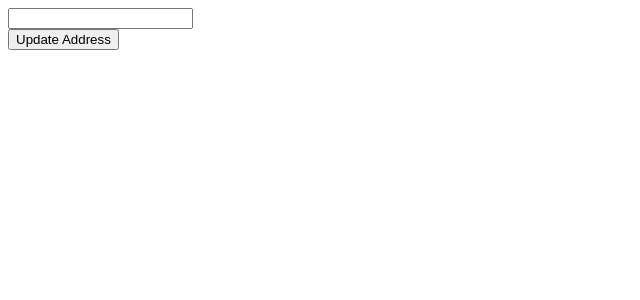
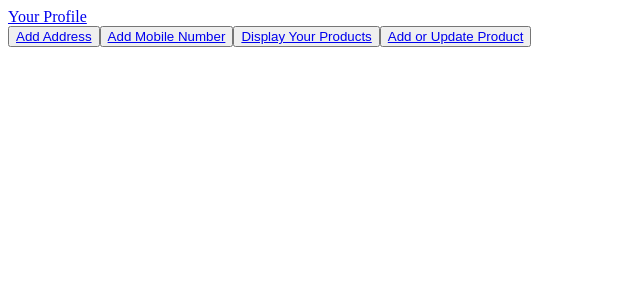
Before and after one commit to Sejal598/Angular-Gladiator, an Angular app: page /retailerprofile in a window 1280 px wide. Before the commit this address led to /. Shown: the top 300 px of the page, without its empty margins (0-640 px from the left). Built offline with nearby package versions, Linux system fonts and the light colour scheme.

Commit message:
retailerprofile done

```diff
--- a/src/app/app-routing.module.ts
+++ b/src/app/app-routing.module.ts
@@ -14,6 +14,11 @@ import { WishListComponent } from './wish-list/wish-list.component';
 import { AddupdateaddressComponent } from './addupdateaddress/addupdateaddress.component';
 import { UpdateMobileComponent } from './update-mobile/update-mobile.component';
 import { ChangepasswordComponent } from './changepassword/changepassword.component';
+import { RetailerprofileComponent } from './retailerprofile/retailerprofile.component';
+import { AddretaileraddressComponent, RetailerAddress } from './addretaileraddress/addretaileraddress.component';
+import { UpdateretailermobileComponent } from './updateretailermobile/updateretailermobile.component';
+import { ProductretailerComponent } from './productretailer/productretailer.component';
+import { RetailerprofilecontainerComponent } from './retailerprofilecontainer/retailerprofilecontainer.component';
 
 const routes: Routes = [{ path: 'dashboard', component: DashboardComponent },
 { path: 'login', component: LoginComponent },
@@ -27,7 +32,13 @@ const routes: Routes = [{ path: 'dashboard', component: DashboardComponent },
 { path: 'wishlist', component: WishListComponent },
 { path: 'addaddress', component: AddupdateaddressComponent },
 { path: 'addmobile', component: UpdateMobileComponent },
-{ path: 'changepassword', component: ChangepasswordComponent }
+{ path: 'changepassword', component: ChangepasswordComponent },
+{ path: 'retailerprofile', component: RetailerprofileComponent },
+{ path: 'addretaileraddress', component: AddretaileraddressComponent },
+{ path: 'addretailermobile', component: UpdateretailermobileComponent },
+{ path: 'displayretailerproducts', component: ProductretailerComponent },
+{ path: 'retailerprofilecontainer', component: RetailerprofilecontainerComponent },
+{ path: 'addupdateproduct', component: ProductComponent }
 ];
 
 @NgModule({
@@ -35,4 +46,4 @@ const routes: Routes = [{ path: 'dashboard', component: DashboardComponent },
   exports: [RouterModule]
 })
 export class AppRoutingModule { }
-export const routingcomponents = [DashboardComponent, LoginComponent, ProductComponent, RegisterComponent, PicUploadComponent, ViewProfileComponent, UserprofileComponent, DisplayAddressComponent, UserprofilecontainerComponent, UpdateMobileComponent, AddupdateaddressComponent, WishListComponent, ChangepasswordComponent]
+export const routingcomponents = [DashboardComponent, LoginComponent, ProductComponent, RegisterComponent, PicUploadComponent, ViewProfileComponent, UserprofileComponent, DisplayAddressComponent, UserprofilecontainerComponent, UpdateMobileComponent, AddupdateaddressComponent, WishListComponent, ChangepasswordComponent, RetailerprofileComponent, UpdateretailermobileComponent, AddretaileraddressComponent, ProductretailerComponent, RetailerprofilecontainerComponent]
--- a/src/app/app.component.html
+++ b/src/app/app.component.html
@@ -29,4 +29,5 @@
 <!-- <app-place-order></app-place-order> -->
 <!-- <app-productretailer></app-productretailer> -->
 <!-- <app-updateretailermobile></app-updateretailermobile> -->
-<app-addretaileraddress></app-addretaileraddress>
+<!-- <app-addretaileraddress></app-addretaileraddress> -->
+<app-retailerprofilecontainer></app-retailerprofilecontainer>
--- a/src/app/app.module.ts
+++ b/src/app/app.module.ts
@@ -30,6 +30,8 @@ import { ChangepasswordComponent } from './changepassword/changepassword.compone
 import { ProductretailerComponent } from './productretailer/productretailer.component';
 import { UpdateretailermobileComponent } from './updateretailermobile/updateretailermobile.component';
 import { AddretaileraddressComponent } from './addretaileraddress/addretaileraddress.component';
+import { RetailerprofilecontainerComponent } from './retailerprofilecontainer/retailerprofilecontainer.component';
+import { RetailerprofileComponent } from './retailerprofile/retailerprofile.component';
 
 
 @NgModule({
@@ -57,7 +59,9 @@ import { AddretaileraddressComponent } from './addretaileraddress/addretaileradd
     ChangepasswordComponent,
     ProductretailerComponent,
     UpdateretailermobileComponent,
-    AddretaileraddressComponent
+    AddretaileraddressComponent,
+    RetailerprofilecontainerComponent,
+    RetailerprofileComponent
   ],
   imports: [
     BrowserModule,
--- /dev/null
+++ b/src/app/retailerprofile/retailerprofile.component.html
@@ -0,0 +1,15 @@
+<div>
+    <button>
+        <a [routerLink]="'/addretaileraddress'">Add Address</a>
+    </button>
+    <button>
+        <a [routerLink]="'/addretailermobile'">Add Mobile Number</a>
+    </button>
+    <button>
+        <a [routerLink]="'/displayretailerproducts'">Display Your Products</a>
+    </button>
+    <button>
+        <a [routerLink]="'/addupdateproduct'">Add or Update Product</a>
+    </button>
+</div>
+<router-outlet></router-outlet>
--- /dev/null
+++ b/src/app/retailerprofile/retailerprofile.component.ts
@@ -0,0 +1,15 @@
+import { Component, OnInit } from '@angular/core';
+
+@Component({
+  selector: 'app-retailerprofile',
+  templateUrl: './retailerprofile.component.html',
+  styleUrls: ['./retailerprofile.component.css']
+})
+export class RetailerprofileComponent implements OnInit {
+
+  constructor() { }
+
+  ngOnInit(): void {
+  }
+
+}
--- /dev/null
+++ b/src/app/retailerprofilecontainer/retailerprofilecontainer.component.html
@@ -0,0 +1,2 @@
+<a [routerLink]="'retailerprofile'">Your Profile</a>
+<router-outlet></router-outlet>
--- /dev/null
+++ b/src/app/retailerprofilecontainer/retailerprofilecontainer.component.ts
@@ -0,0 +1,15 @@
+import { Component, OnInit } from '@angular/core';
+
+@Component({
+  selector: 'app-retailerprofilecontainer',
+  templateUrl: './retailerprofilecontainer.component.html',
+  styleUrls: ['./retailerprofilecontainer.component.css']
+})
+export class RetailerprofilecontainerComponent implements OnInit {
+
+  constructor() { }
+
+  ngOnInit(): void {
+  }
+
+}
```
Also changed, not shown: src/app/retailerprofile/retailerprofile.component.css (added), src/app/retailerprofilecontainer/retailerprofilecontainer.component.css (added), 2 other files (tests, documents, lock files or other folders).
